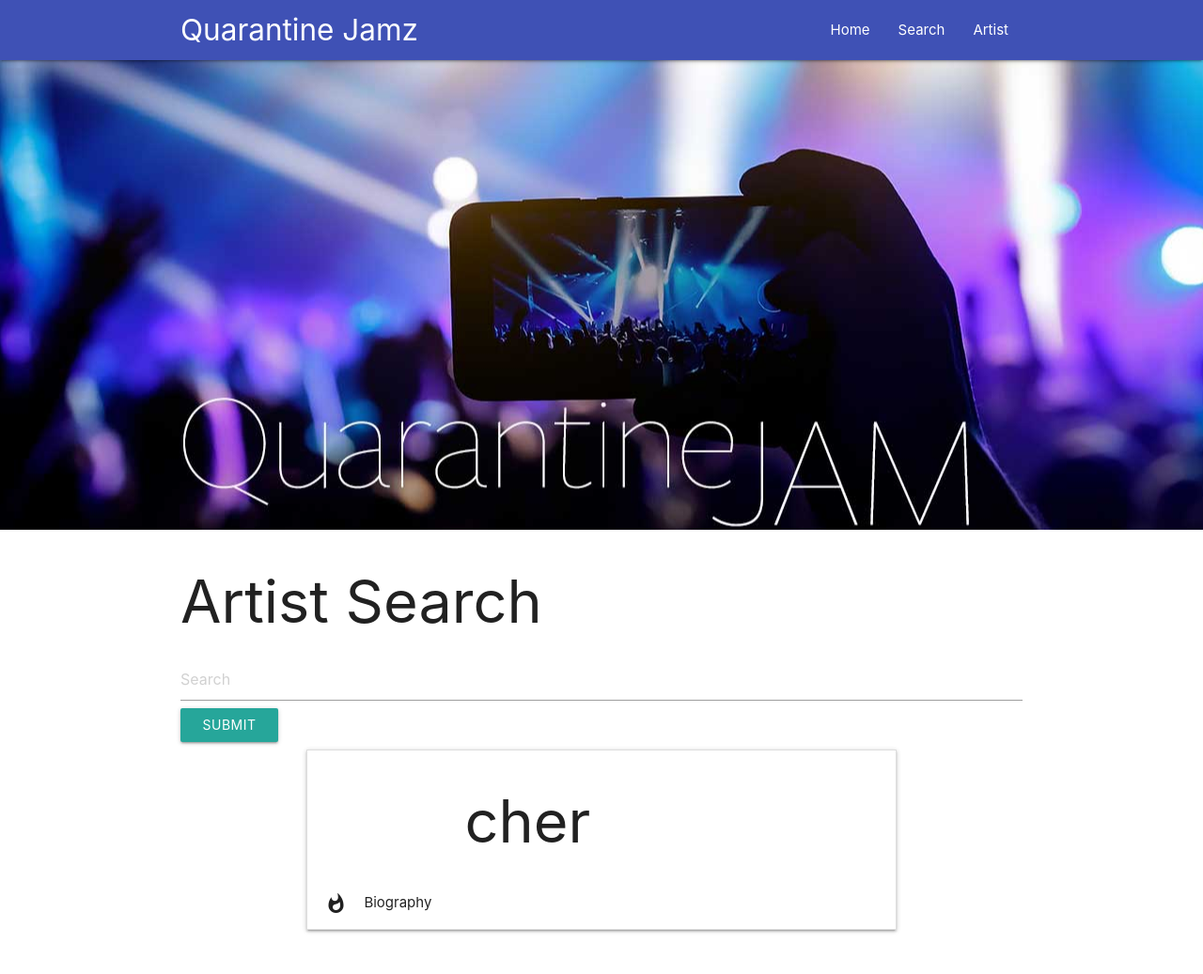
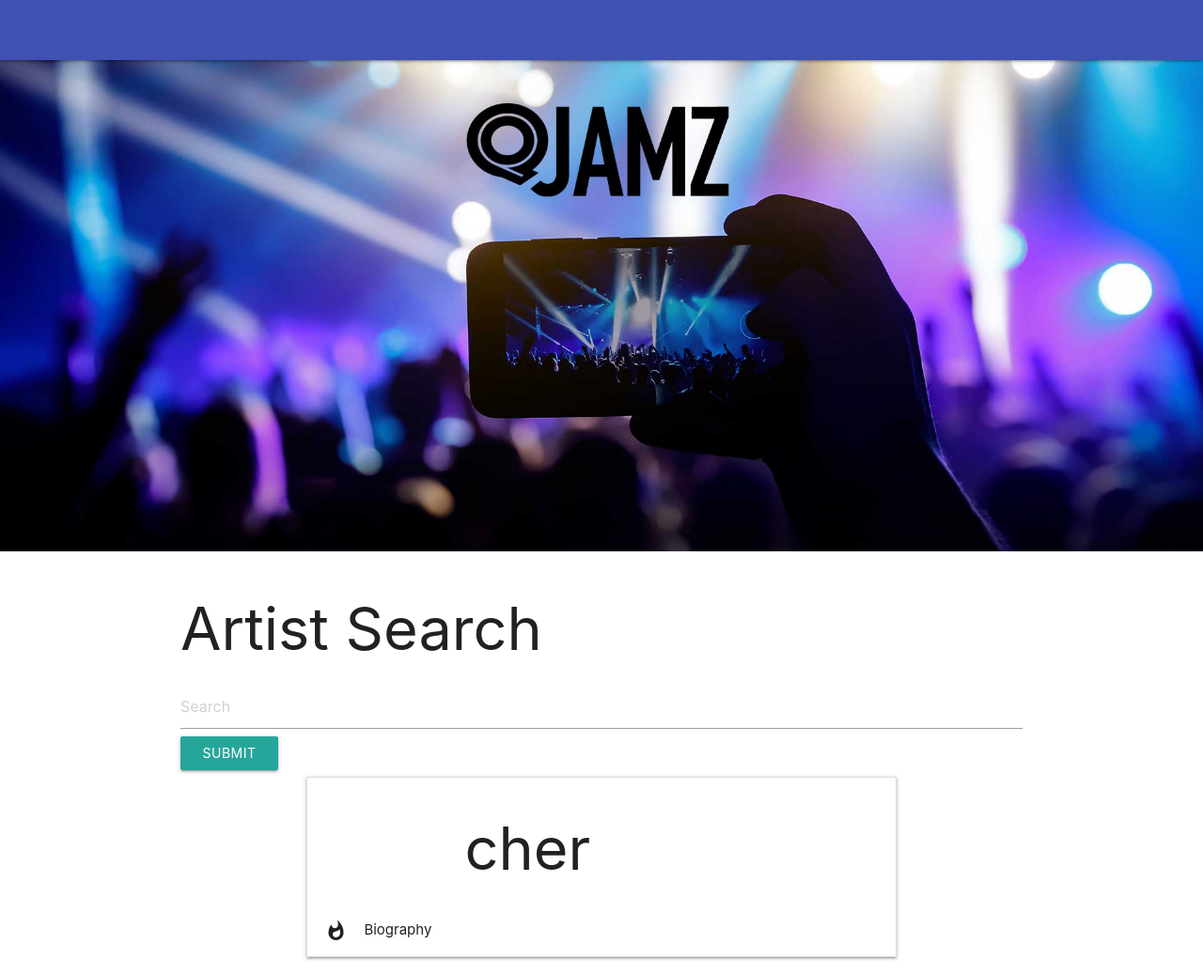
Before and after one commit to git-theresa/Project, a plain HTML site: page index.html in a window 1280 px wide. Shown: the whole page at 94% size. Drawn offline with nearby package versions, Linux system fonts and the light colour scheme; a web font is replaced by a local one.

Commit message:
disabled nav added updated image

```diff
--- a/index.html
+++ b/index.html
@@ -32,7 +32,8 @@
 		<!--Section: Navigation-->
 		<nav class="indigo navbar-fixed" role="navigation">
 			<div class="nav-wrapper container">
-				<a href="#" class="brand-logo" id="logo-container">Quarantine Jamz</a>
+				<a href="#" class="brand-logo" id="logo-container"></a>
+				<!--disable nav
 				<ul class="right hide-on-med-and-down">
 					<li><a href="#home">Home</a></li>
 					<li><a href="#search">Search</a></li>
@@ -40,22 +41,20 @@
 				</ul>
 				<a href="#" data-target="nav-mobile" class="sidenav-trigger"
 					><i class="material-icons">menu</i></a
-				>
+				>-->
 			</div>
 		</nav>
+		<!--
 		<ul class="sidenav" id="nav-mobile">
 			<li><a href="#home">Home</a></li>
 			<li><a href="#search">Search</a></li>
 			<li><a href="#artist">Artist</a></li>
-		</ul>
+		</ul>-->
 		<!--Section: Main Hero Image-->
 		<div class="col s12">
-			<div class="parallax-container">
-				<div class="parallax max-width: 100% height: auto">
-					<img src="assets/.img/jamz-hero.jpg" />
-				</div>
-			</div>
+			<img class="responsive-img" src="assets/.img/jam_hero.jpg" />
 		</div>
+
 		<!--Artist Search Section-->
 		<div class="container">
 			<h1>Artist Search</h1>
```
Also changed, not shown: assets/.img/jam_hero.jpg (added), assets/.img/jamz-hero.jpg (deleted).
